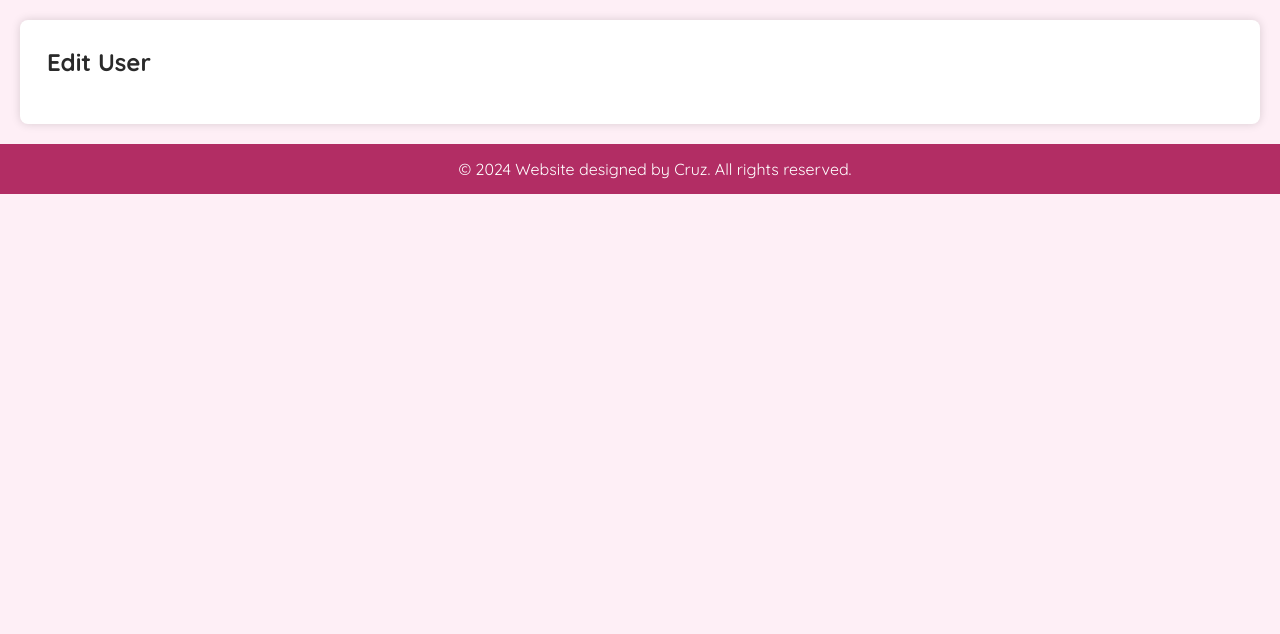
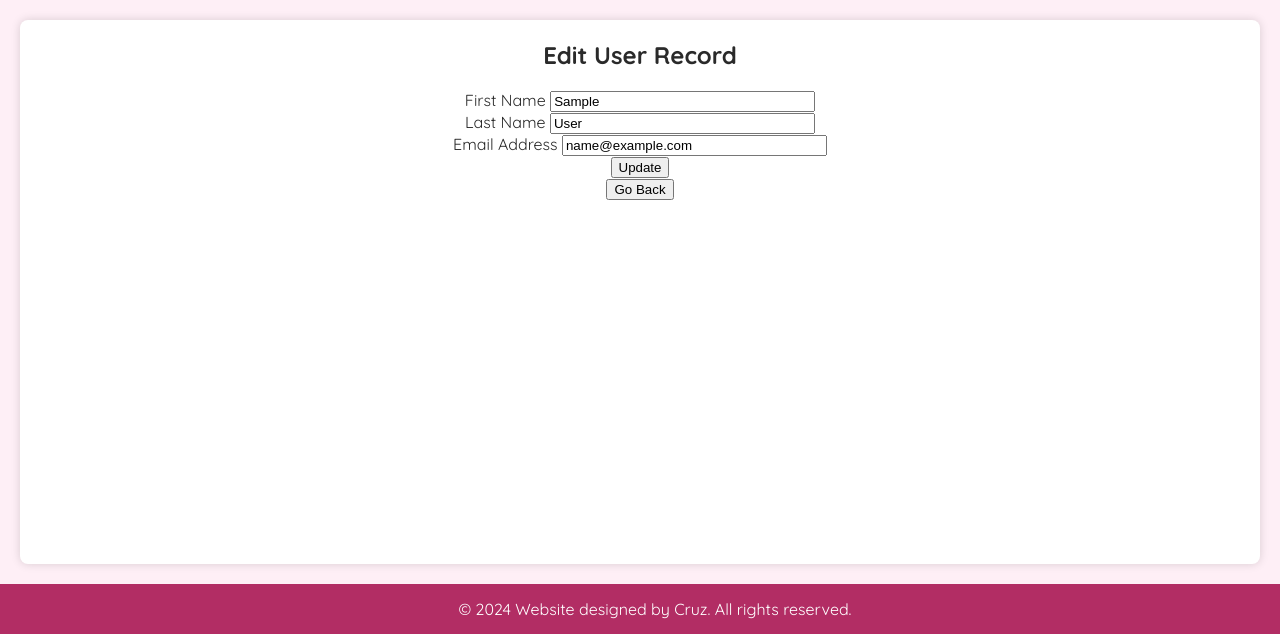
Before and after one commit to ddalki1205/cruz, a PHP site: page /src/edit_user.php?id=1 in a window 1280 px wide. Shown: the part 166-800 px from the top of the page. Run offline with PHP 8.4, Linux system fonts and the light colour scheme; tables that the repository leaves empty or names only in its code hold one stand-in row (values such as "Sample post").

Commit message:
updated edit_user.php

```diff
--- a/registration_system/public/css/web_design.css
+++ b/registration_system/public/css/web_design.css
@@ -142,12 +142,17 @@ th, td {
 }
 
 th {
-    background-color: #d97c9b;
+    background-color: #b22d64;
     color: white;
 }
 
 tr:hover {
-    background-color: #fcf4f7;
+    background-color: #fffafa;
+}
+
+.actions-column {
+    width: 230px; /* Adjust this value to your preference */
+    text-align: center;
 }
 
 /* Style the anchor tags to look like buttons */
@@ -161,7 +166,7 @@ tr:hover {
     border-radius: 5px;
     font-size: 16px;
     transition: background-color 0.3s ease;
-    margin-right: 45px;
+    margin-right: 25px;
     margin-left: 1px;
 }
 
@@ -176,7 +181,7 @@ tr:hover {
 .button_DELETE {
     display: inline-block;
     padding: 10px 20px;
-    background-color: #f44336;
+    background-color: #b22d64;
     color: white;
     text-align: center;
     text-decoration: none; /* Remove underline */
@@ -186,11 +191,11 @@ tr:hover {
 }
 
 .button_DELETE:hover {
-    background-color: #e53935;
+    background-color: #c14f7e;
 }
 
 .button_DELETE:active {
-    background-color: #c12b29;
+    background-color: #8c204d;
 }
 
 .register-button {
--- a/registration_system/src/delete_user.php
+++ b/registration_system/src/delete_user.php
@@ -5,7 +5,6 @@
     <meta name="viewport" content="width=device-width, initial-scale=1.0">
     <link href="https://fonts.googleapis.com/css2?family=Quicksand:wght@400;700&display=swap" rel="stylesheet">
     <link rel="stylesheet" type="text/css" href="../public/css/web_design.css">
-    <link rel="stylesheet" type="text/css" href="../public/css/info-col.css"> <!-- Add this line to include advertisement CSS -->
 
     <title>Delete User - Website ni Cruz</title>
 
--- a/registration_system/src/edit_user.php
+++ b/registration_system/src/edit_user.php
@@ -5,33 +5,102 @@
     <meta name="viewport" content="width=device-width, initial-scale=1.0">
     <link href="https://fonts.googleapis.com/css2?family=Quicksand:wght@400;700&display=swap" rel="stylesheet">
     <link rel="stylesheet" type="text/css" href="../public/css/web_design.css">
-    <link rel="stylesheet" type="text/css" href="../public/css/info-col.css"> <!-- Add this line to include advertisement CSS -->
 
-    <title>Edit user - Website ni Cruz</title>
+    <title>Edit User - Website ni Cruz</title>
 
 </head>
 
 <body class="body">
-
 <div class="wrapper">
 
     <?php include '../includes/header.php'; ?>
 
-    <div class="content-container">
-        <main class="main-content">
-            <h2 class="main-heading">Edit User</h2>
+    <main class="main-content">
+    <center>
+    <h2> Edit User Record</h2><br>
+        <?php
+			if ((isset($_GET['id'])) && (is_numeric($_GET['id']))) {
+				$id = $_GET['id'];
+			}
+			elseif ((isset($_POST['id'])) && (is_numeric($_POST['id']))) {
+				$id = $_POST['id'];
+			}
+			else {
+				echo '<p class="error">This page has been accessed by mistake</p>';
+				exit();
+			}
+			require('mysqli_connect.php');
 
+			if($_SERVER['REQUEST_METHOD'] == 'POST') {
+				$errors = array();
+				if (empty($_POST['fname'])) { #check if the fname box is empty
+					$errors[] = 'Please input your first name.';
+				} else {
+					$fn = trim($_POST['fname']);
+				}
 
+				if (empty($_POST['lname'])) { #check if the lname box is empty
+					$errors[] = 'Please input your last name.';
+				} else {
+					$ln = trim($_POST['lname']);
+				}
 
-        </main>
+				if (empty($_POST['email'])) { #check if the email box is empty
+					$errors[] = 'Please input your email.';
+				}else {
+					$e = trim($_POST['email']);
+				}
 
+				if(empty($errors)){ #if there are no errors
+					$q ="UPDATE users
+						 SET fname='$fn', lname='$ln', email='$e'
+						 WHERE id = '$id'
+						 LIMIT 1";
+					$result = @mysqli_query($dbconnect, $q);
+					if (mysqli_affected_rows($dbconnect) == 1){
+						echo '<p id="user_edited">The record has been updated.</p>';
+					} else {
+						echo '<h3 class="error">The system detected no changes to User.</h3>';
+					}
+				} else {
+					echo '<p id="user_not_edited">The record was NOT updated.</p>';
+				}
+			}
+			$q = "SELECT fname, lname, email FROM users where id=$id";
+			$result = @mysqli_query($dbconnect, $q);
+			if (mysqli_num_rows($result) == 1) {
+				$row = mysqli_fetch_array($result, MYSQLI_ASSOC);
+				echo '
+				<form id="edit_form" action="edit_user.php" method="post">
+						<p><label class="label" for="fname">First Name</label>
+						<input type="text" id="fname" name="fname" size="30" maxlength="40"
+						value="'.$row["fname"].'">
+						</p>
 
+						<p><label class="label" for="lname">Last Name</label>
+						<input type="text" id="lname" name="lname" size="30" maxlength="40"
+						value="'.$row["lname"].'">
+						</p>
 
-    </div>
+						<p><label class="label" for="email">Email Address</label>
+						<input type="text" id="email" name="email" size="30" maxlength="50"
+						value="'.$row["email"].'">
+						</p>
 
+						<p><input type="submit" id="submit" name="submit" value="Update"></p>
+						<p><a href = "register-view-users.php"><button type="button" id="go_back">Go Back</button></a></p>
+						<p><input type="hidden" name="id" value="'.$id.'"></p>
+					</form>
+				';
+			} else {
+				echo '<p class="error">This page has been accessed by mistake</p>';
+                exit();
+			}
+		?>
+    </center>
+    </main>
+    <?php include '../includes/footer.php'; ?>
 
-    <?php include '../includes/footer.php'; ?>
 </div>
-
 </body>
 </html>
--- a/registration_system/src/register-view-users.php
+++ b/registration_system/src/register-view-users.php
@@ -31,7 +31,7 @@ $result = @mysqli_query($dbconnect, $q);
                             <th>Name</th>
                             <th>Email</th>
                             <th>Registered Date</th>
-                            <th>Actions</th>
+                            <th class="actions-column">Actions</th>
                         </tr>';
 
                 // Loop through each user and display their details
```
Also changed, not shown: registration_system/src/register-page.php (+4 -4 lines).
